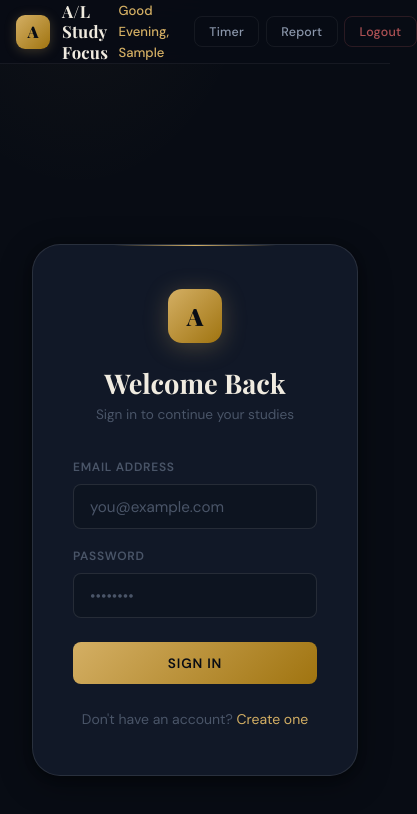
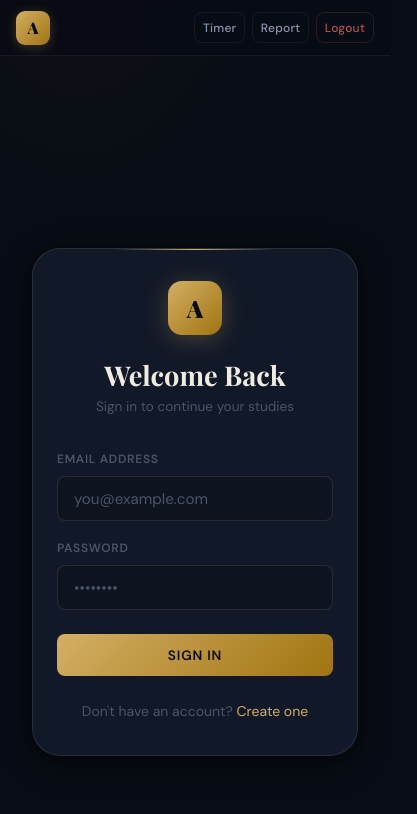
Before and after one commit to nipunnirman/A-L-Study-Focus, a React (Vite) app in the folder frontend/: page /login in a window 390 px wide. Shown: the top 814 px of the page, 417 px wide, since content can reach past the window. Built offline with nearby package versions, Linux system fonts and the light colour scheme; no server answers; sample sign-in values are in the browser's storage.

Commit message:
Update index.css

```diff
--- a/frontend/src/index.css
+++ b/frontend/src/index.css
@@ -365,7 +365,7 @@ button:disabled {
 }
 .duration-input:focus { border: none; box-shadow: none; }
 
-.duration-presets { display: flex; gap: 0.35rem; margin-left: auto; }
+.duration-presets { display: flex; gap: 0.35rem; margin-left: auto; flex-wrap: wrap; justify-content: flex-end; }
 
 .preset-btn {
   width: auto; padding: 0.18rem 0.45rem;
@@ -545,14 +545,25 @@ button:disabled {
 @media (max-width: 900px) {
   .dashboard-grid { grid-template-columns: 1fr; }
 }
+@media (max-width: 768px) {
+  .navbar h3 { display: none; }
+  .report-header { flex-direction: column; align-items: flex-start; gap: 1rem; }
+}
 @media (max-width: 640px) {
-  .navbar { padding: 0 1rem; }
+  .navbar { padding: 0 1rem; height: 56px; }
   .nav-clock { display: none; }
+  .nav-greeting { display: none; }
   .stat-grid { grid-template-columns: 1fr 1fr; }
+  .container { padding: 1.5rem 1rem; }
+  .timer-card { padding: 1.5rem 1.25rem; }
+  .subject-pills { grid-template-columns: 1fr; }
 }
 @media (max-width: 480px) {
-  .container { padding: 1.5rem 1rem; }
   .stat-grid { grid-template-columns: 1fr; }
+  .nav-btn { padding: 0.38rem 0.5rem; font-size: 0.75rem; }
+  .auth-card { padding: 2rem 1.5rem; }
+  .dashboard-grid { gap: 1.5rem; }
+  .chart-card { padding: 1rem 0; box-shadow: none; border: none; background: transparent; }
 }
 
 /* Circular progress */
```
